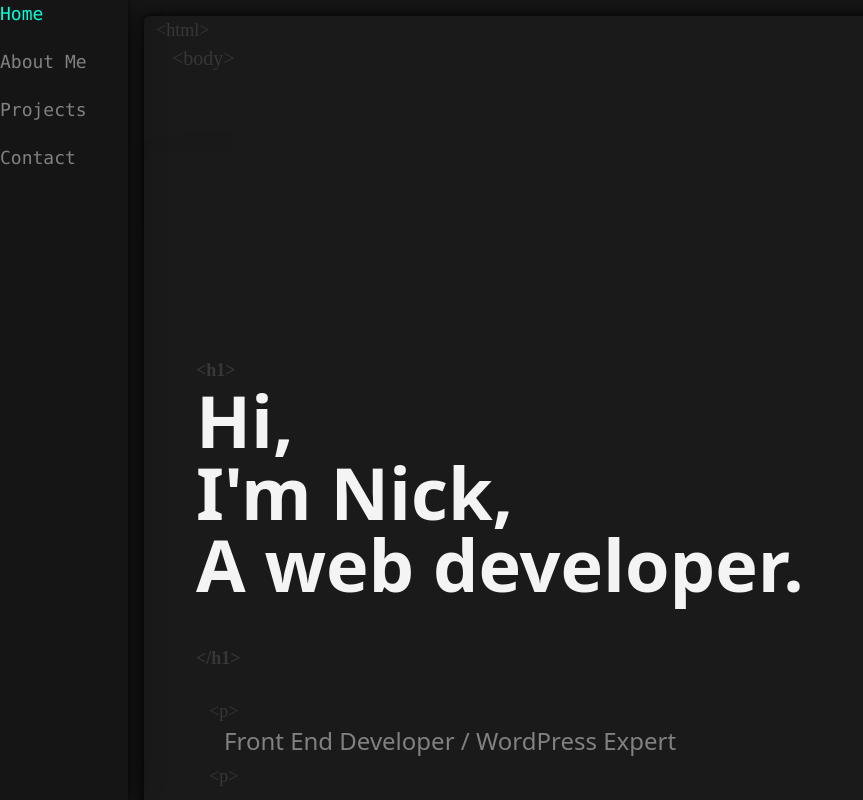
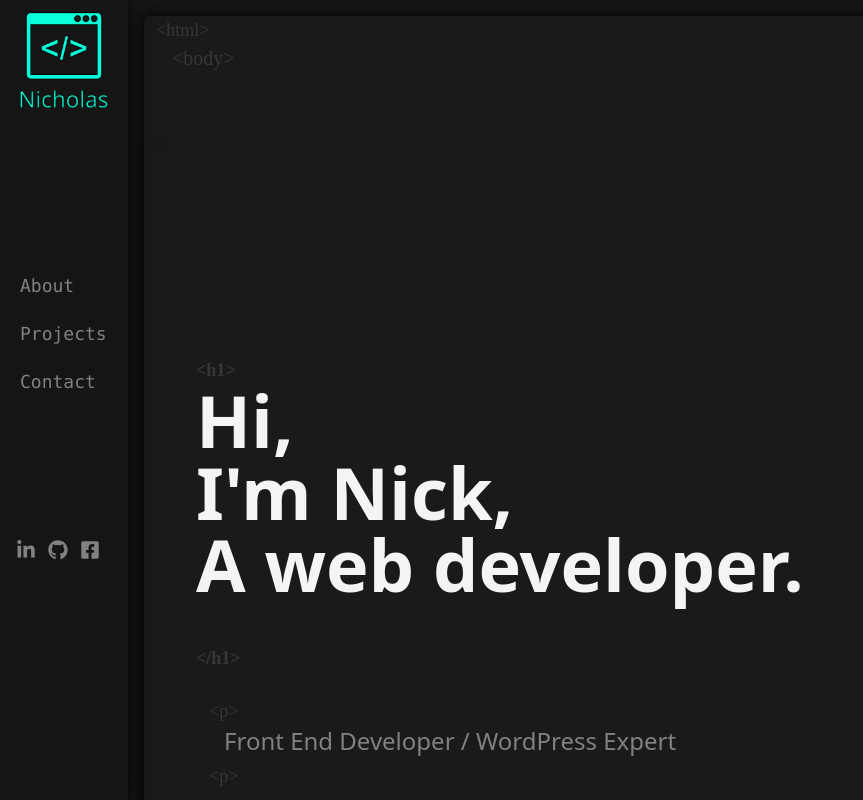
Before and after one commit to Stalehair54/My-new-portfolio, a React (Create React App) app: page / in a window 1280 px wide. Shown: the top 800 px of the page, without its empty margins (0-863 px from the left). Built offline with nearby package versions, Linux system fonts and the light colour scheme; a web font is replaced by a local one.

Commit message:
finishing navbar

```diff
--- a/package.json
+++ b/package.json
@@ -8,6 +8,7 @@
     "@testing-library/user-event": "^13.5.0",
     "react": "^18.2.0",
     "react-dom": "^18.2.0",
+    "react-icons": "^4.4.0",
     "react-router-dom": "^6.3.0",
     "react-scripts": "5.0.1",
     "web-vitals": "^2.1.4"
--- a/src/components/Contactform.js
+++ b/src/components/Contactform.js
@@ -1,6 +1,6 @@
 import React, { useState } from "react";
 
-const FORM_ENDPOINT = "nicholassstevens01@yahoo.com";
+const FORM_ENDPOINT = "";
 
 const ContactForm = () => {
   const [submitted, setSubmitted] = useState(false);
--- a/src/components/Stylednavbar.js
+++ b/src/components/Stylednavbar.js
@@ -1,30 +1,32 @@
 import { findByLabelText } from "@testing-library/react";
 import { NavLink } from "react-router-dom";
-
+import { Link } from "react-router-dom";
+import { FaFacebookSquare, FaGithub, FaLinkedinIn } from "react-icons/fa";
 const Stylednavbar = () => {
   return (
-    <div className=" fixed flex flex-col bg-[#151515] h-full w-32 mr-8 shadow-4xl">
-      <nav className="flex flex-col gap-5 font-mono text-[#964F4CFF] text-lg  ">
-        <NavLink
-          to="/"
-          className={({ isActive }) =>
-            isActive ? " text-[#08fdd8]" : "text-[#818181]"
-          }
-        >
-          Home
-        </NavLink>
+    <div className=" fixed flex flex-col bg-[#151515] h-full w-32 mr-8 shadow-4xl justify-between">
+      <div>
+        <Link to="/">
+          <img src={require("../components/image/Logo.png")} alt="my logo" />
+        </Link>
+      </div>
+      <nav className="flex flex-col gap-5 font-mono  text-lg px-5">
         <NavLink
           to="about"
           className={({ isActive }) =>
-            isActive ? "text-[#08fdd8]" : "text-[#818181]"
+            isActive
+              ? "text-[#08fdd8]"
+              : "text-[#818181]" + " hover:text-[#08fdd8]  "
           }
         >
-          About Me
+          About
         </NavLink>
         <NavLink
           to="projects"
           className={({ isActive }) =>
-            isActive ? " text-[#08fdd8]" : "text-[#818181]"
+            isActive
+              ? " text-[#08fdd8]"
+              : "text-[#818181]" + " hover:text-[#08fdd8] "
           }
         >
           Projects
@@ -32,12 +34,37 @@ const Stylednavbar = () => {
         <NavLink
           to="contact"
           className={({ isActive }) =>
-            isActive ? " text-[#08fdd8]" : "text-[#818181]"
+            isActive
+              ? " text-[#08fdd8]"
+              : "text-[#818181]" + " hover:text-[#08fdd8]"
           }
         >
           Contact
         </NavLink>
       </nav>
+      <div className="flex gap-3 mb-60 mt-[] px-4">
+        <a
+          className="transition ease-in-out delay-150 text-[#818181] hover:text-[#08fdd8] duration-200 text-xl"
+          href="https://www.linkedin.com/in/nicholas-stevens-6371b4220/"
+          target="_blank"
+        >
+          <FaLinkedinIn />
+        </a>
+        <a
+          className="transition ease-in-out delay-150 text-[#818181] hover:text-[#08fdd8] duration-200 text-xl"
+          href="https://github.com/Stalehair54"
+          target="_blank"
+        >
+          <FaGithub />
+        </a>
+        <a
+          className="transition ease-in-out delay-150 text-[#818181] hover:text-[#08fdd8] duration-200 text-xl"
+          href="https://www.facebook.com/people/Nicholas-Stevens/100073749530418/"
+          target="_blank"
+        >
+          <FaFacebookSquare />
+        </a>
+      </div>
     </div>
   );
 };
```
Also changed, not shown: src/components/image/Logo.png (added), 1 other file (tests, documents, lock files or other folders).
